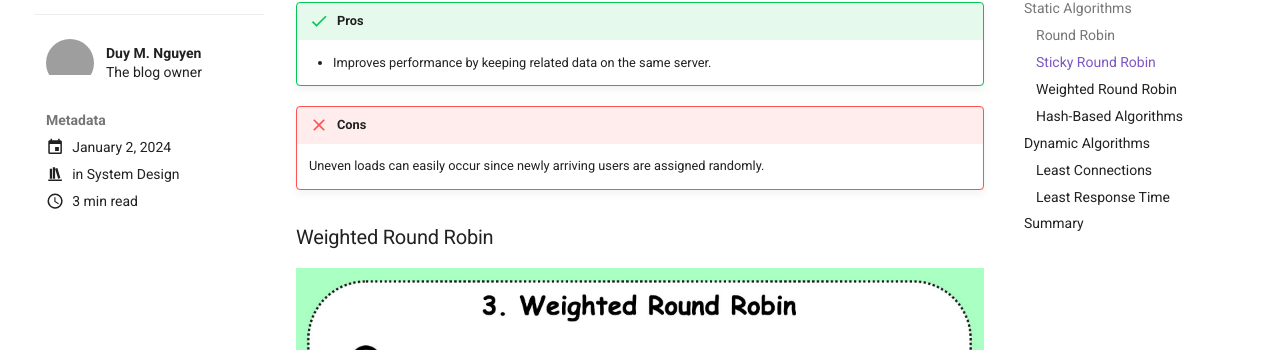
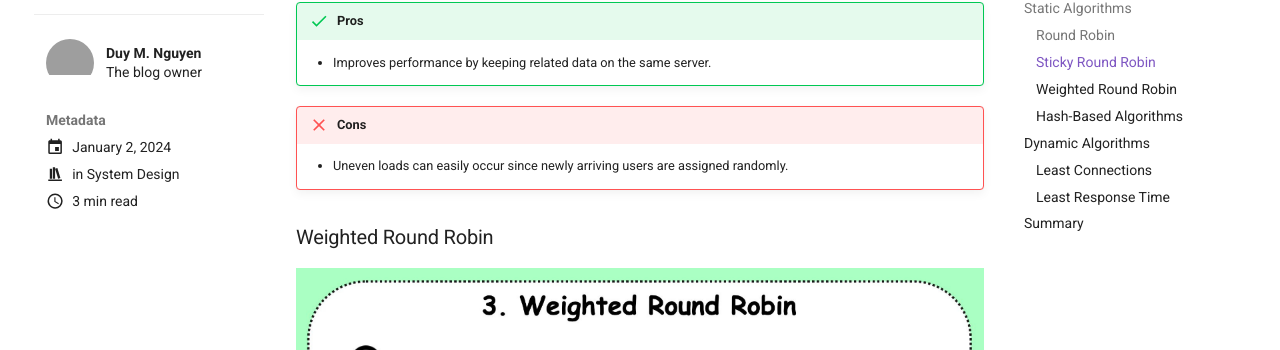
Before and after one commit to duy07t1k23cht/notebook, an MkDocs documentation site: the page built from docs/blog/posts/system-design/load-balancing-algorithms.md, in a window 1280 px wide and 900 px high, scrolled down 1938 px. Shown: the part 100-450 px from the top of the window. Built offline with MkDocs 1.6.1 and Material for MkDocs 9.7.7, drawn with Linux system fonts in a browser that asks for light colours; comment, search, counter and statistics services are not loaded; grey boxes are pictures that could not be loaded.

Commit message:
Some change

```diff
--- a/docs/blog/posts/system-design/load-balancing-algorithms.md
+++ b/docs/blog/posts/system-design/load-balancing-algorithms.md
@@ -47,7 +47,7 @@ Static load balancing algorithms distribute requests to servers without taking i
     - Improves performance by keeping related data on the same server.
 
 !!! failure "Cons"
-    Uneven loads can easily occur since newly arriving users are assigned randomly.
+    - Uneven loads can easily occur since newly arriving users are assigned randomly.
 
 ### Weighted Round Robin
 
```
